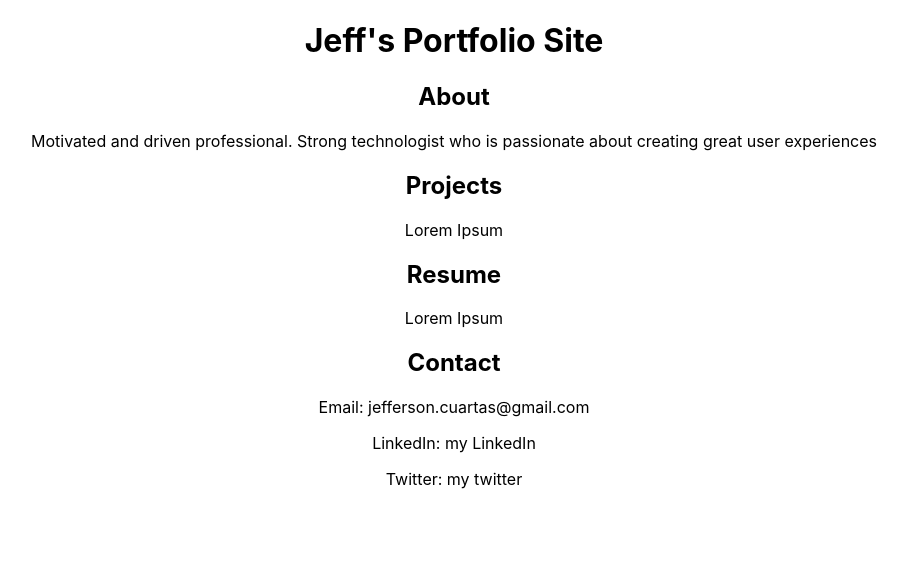
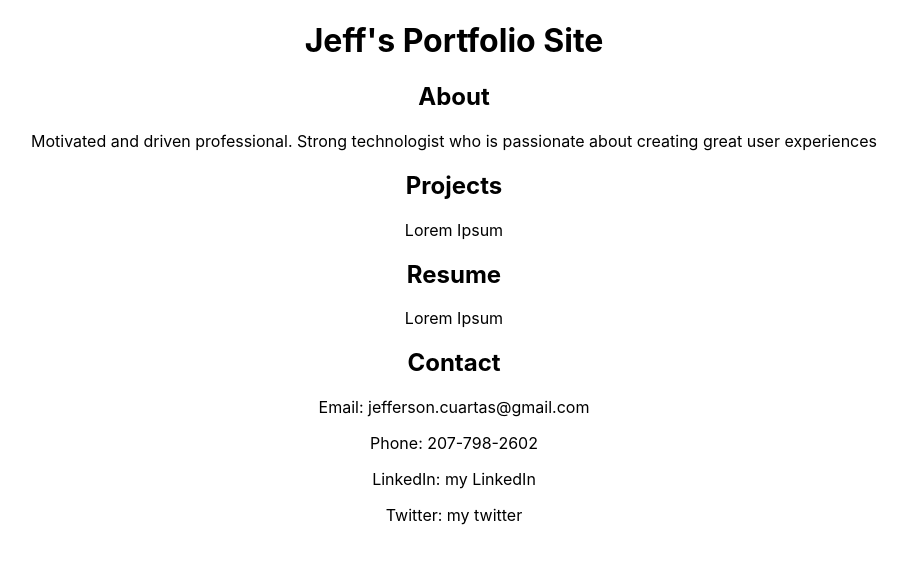
Before and after one commit to jcport1/my-website, a React (Create React App) app: page / in a window 1280 px wide. Shown: the top 564 px of the page, without its empty margins (186-1094 px from the left). Built offline with nearby package versions, Linux system fonts and the light colour scheme.

Commit message:
Updates Contact Component

```diff
--- a/src/components/Contact.js
+++ b/src/components/Contact.js
@@ -7,6 +7,7 @@ const Contact = () => {
             <header>
                 <h2>Contact</h2>
                 <p>Email: jefferson.cuartas@gmail.com</p>
+                <p>Phone: 207-798-2602</p>
                 <p>LinkedIn: my LinkedIn </p>
                 <p>Twitter: my twitter</p>
             </header>
```
